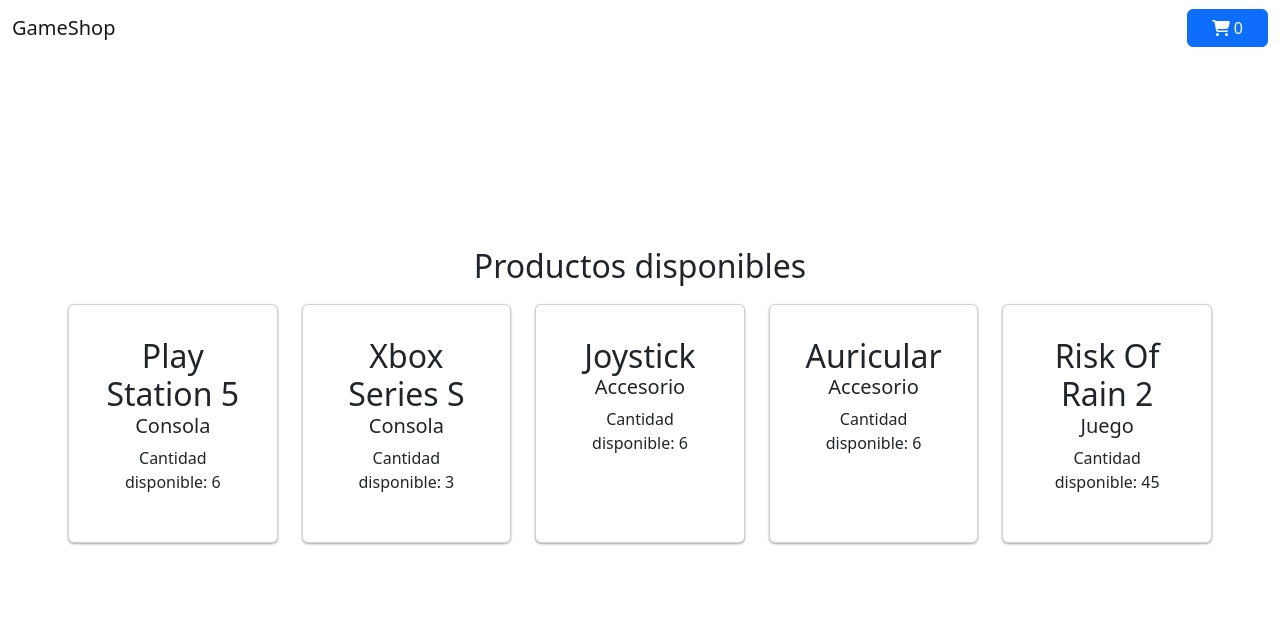
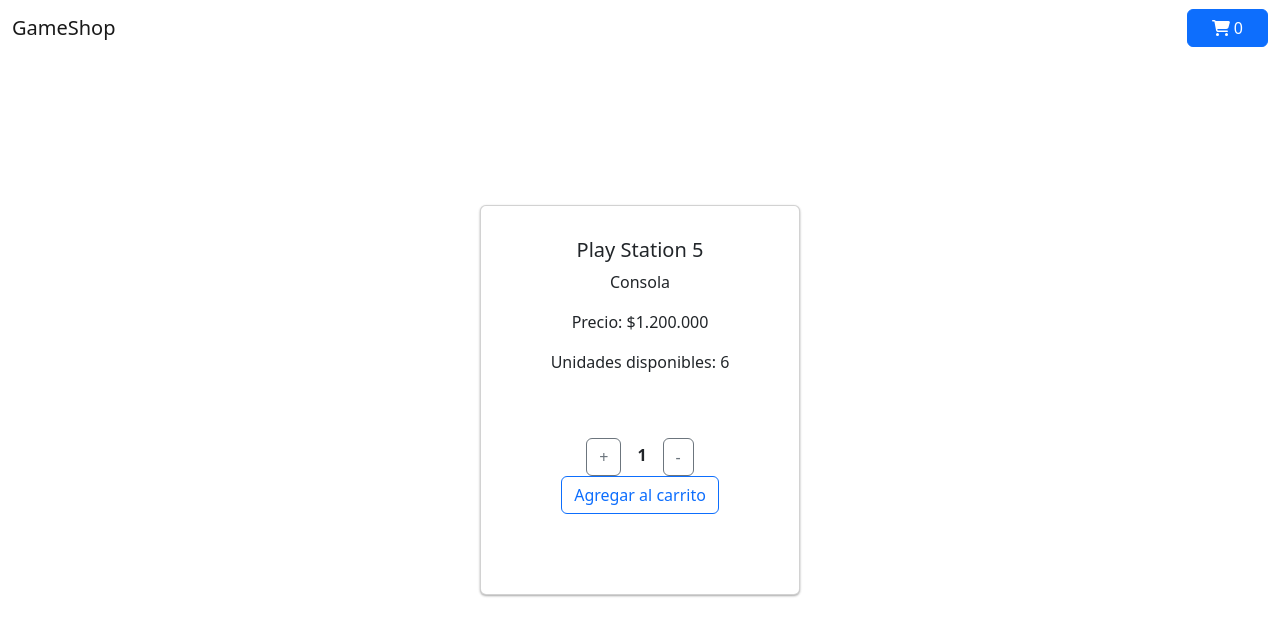
Before and after one commit to DiegoGastonGarcia/1rapreEntregaDiego-Garcia, a React (Vite) app in the folder 1raPreEntrega/: page /item/1 in a window 1280 px wide. Shown: the top 636 px of the page. Built offline with nearby package versions, Linux system fonts and the light colour scheme.

Commit message:
completando la entrega

```diff
--- a/1raPreEntrega/src/App.jsx
+++ b/1raPreEntrega/src/App.jsx
@@ -1,13 +1,19 @@
 import "./App.css";
 import { NavBar } from "./components/NavBar/NavBar";
 import { ItemListContainer } from "./components/ItemListContainer/ItemListContainer";
+import { BrowserRouter, Route, Routes } from "react-router-dom";
+import { ItemDetailContainer } from "./components/ItemDetailContainer/ItemDetailContainer";
 
 export function App() {
   return (
-    <>
+    <BrowserRouter>
       <NavBar />
-      <ItemListContainer mensaje=' Soy una lista de items ' />
-    </>
+      <Routes>
+        <Route path='/' element={<ItemListContainer />} />
+        <Route path='/type/:type' element={<ItemListContainer />} />
+        <Route path='/item/:id' element={<ItemDetailContainer />} />
+      </Routes>
+    </BrowserRouter>
   );
 }
 
--- /dev/null
+++ b/1raPreEntrega/src/components/Count/Count.jsx
@@ -0,0 +1,36 @@
+import { useState } from "react";
+
+export const Count = ({ stock, initial = 1, onAdd }) => {
+  const [count, setCount] = useState(initial);
+
+  const increment = () => {
+    if (count < stock) {
+      return setCount(count + 1);
+    }
+    setCount(count);
+  };
+
+  const decrement = () => {
+    if (count === 0) {
+      return setCount(0);
+    }
+    setCount(count - 1);
+  };
+
+  return (
+    <div className='d-flex flex-column col-15 justify-content-center align-content-center p-5'>
+      <div>
+        <button className='btn btn-outline-secondary mx-3' onClick={increment}>
+          +
+        </button>
+        <strong>{count}</strong>
+        <button className='btn btn-outline-secondary mx-3' onClick={decrement}>
+          -
+        </button>
+      </div>
+      <button className='btn btn-outline-primary ' onClick={() => onAdd(count)}>
+        Agregar al carrito
+      </button>
+    </div>
+  );
+};
--- a/1raPreEntrega/src/components/Item/Item.jsx
+++ b/1raPreEntrega/src/components/Item/Item.jsx
@@ -1,20 +1,18 @@
+import { Link } from "react-router-dom";
 import "./item.css";
 
-export const Item = ({ name, type, stock }) => {
+export const Item = ({ id, name, type, stock }) => {
   return (
     <div class='container-fluid d-flex '>
       <div class='card '>
-        {/* <div class="image">
-        <img src="" />
-      </div> */}
         <div class='card-inner'>
           <div class='header'>
             <h2>{name}</h2>
             <h5> {type} </h5>
           </div>
-          <div class='content'>
-            <p>Cantidad disponible: {stock} </p>
-          </div>
+          <Link to={`/item/${id}`}>
+            <button className='btn btn-outline-primary'>Info</button>
+          </Link>
         </div>
       </div>
     </div>
--- /dev/null
+++ b/1raPreEntrega/src/components/ItemDetail/ItemDetail.jsx
@@ -0,0 +1,21 @@
+import { Count } from "../Count/Count";
+
+export const ItemDetail = ({ type, name, price, stock }) => {
+  const onAdd = (items) => {
+    alert(`Se agregaron ${items} al carrito`);
+  };
+
+  return (
+    <div>
+      <div className='card '>
+        <div className='card-inner '>
+          <h5 className='card-title'>{name}</h5>
+          <p className='card-text'> {type} </p>
+          <p>Precio: {price} </p>
+          <p>Unidades disponibles: {stock} </p>
+          <Count stock={stock} onAdd={onAdd} />
+        </div>
+      </div>
+    </div>
+  );
+};
--- /dev/null
+++ b/1raPreEntrega/src/components/ItemDetailContainer/ItemDetailContainer.jsx
@@ -0,0 +1,16 @@
+import { useEffect, useState } from "react";
+import { ItemDetail } from "../ItemDetail/ItemDetail";
+import { useParams } from "react-router-dom";
+import { getProductId } from "../productsMock";
+
+export const ItemDetailContainer = () => {
+  const { id } = useParams();
+  const [item, setItem] = useState(null);
+
+  useEffect(() => {
+    getProductId(id)
+      .then((resp) => setItem(resp))
+      .catch((error) => console.log(error));
+  }, []);
+  return <>{item && <ItemDetail {...item} />}</>;
+};
--- /dev/null
+++ b/1raPreEntrega/src/components/ItemList/ItemList.jsx
@@ -0,0 +1,11 @@
+import { Item } from "../Item/Item";
+
+export const ItemList = ({ products }) => {
+  return (
+    <div class='container-fluid d-flex flex wrap'>
+      {products.map((product) => (
+        <Item key={product.id} {...product} />
+      ))}
+    </div>
+  );
+};
--- a/1raPreEntrega/src/components/ItemListContainer/ItemListContainer.jsx
+++ b/1raPreEntrega/src/components/ItemListContainer/ItemListContainer.jsx
@@ -1,11 +1,35 @@
-import React from "react";
-import { Map } from "../Map/Map";
+import { useState, useEffect } from "react";
+import { getProducts } from "../productsMock";
+import { ItemList } from "../ItemList/ItemList";
+import { useParams } from "react-router-dom";
 
-export const ItemListContainer = (props) => {
+export const ItemListContainer = () => {
+  const { type } = useParams();
+
+  const [products, setProducts] = useState([]);
+  const [isLoading, setIsLoading] = useState(true);
+  useEffect(() => {
+    setIsLoading(true);
+    getProducts()
+      .then((response) => {
+        if (type) {
+          const pFilter = response.filter((product) => product.type === type);
+          setProducts(pFilter);
+        } else {
+          setProducts(response);
+        }
+        setIsLoading(false);
+      })
+      .catch((error) => console.log(error));
+  }, []);
+
   return (
-    <div class='container-fluid'>
-      <h2>Productos disponibles</h2>
-      <Map />
-    </div>
+    <>
+      {isLoading ? (
+        <h2> Buscando productos en la tienda... </h2>
+      ) : (
+        <ItemList products={products} />
+      )}
+    </>
   );
 };
--- a/1raPreEntrega/src/components/Map/Map.jsx
+++ /dev/null
@@ -1,24 +0,0 @@
-import { useState, useEffect } from "react";
-import { getProducts } from "../productsMock";
-import { Item } from "../Item/Item";
-
-export const Map = () => {
-  const [products, setProducts] = useState([]);
-  useEffect(() => {
-    getProducts()
-      .then((response) => setProducts(response))
-      .catch((error) => console.log(error));
-  }, []);
-  return (
-    <div class='container-fluid d-flex'>
-      {products.map((product) => (
-        <Item
-          key={product.id}
-          name={product.name}
-          type={product.type}
-          stock={product.stock}
-        />
-      ))}
-    </div>
-  );
-};
--- a/1raPreEntrega/src/components/productsMock.js
+++ b/1raPreEntrega/src/components/productsMock.js
@@ -1,9 +1,39 @@
 const products = [
-  { id: "1", name: "Play Station 5", type: "Consola", stock: "6" },
-  { id: "2", name: "Xbox Series S", type: "Consola", stock: "3" },
-  { id: "3", name: "Joystick", type: "Accesorio", stock: "6" },
-  { id: "4", name: "Auricular", type: "Accesorio", stock: "6" },
-  { id: "5", name: "Risk Of Rain 2", type: "Juego", stock: "45" },
+  {
+    id: "1",
+    name: "Play Station 5",
+    type: "Consola",
+    stock: "6",
+    price: "$1.200.000",
+  },
+  {
+    id: "2",
+    name: "Xbox Series S",
+    type: "Consola",
+    stock: "3",
+    price: "$800.000",
+  },
+  {
+    id: "3",
+    name: "Joystick",
+    type: "Accesorio",
+    stock: "6",
+    price: "$45.000",
+  },
+  {
+    id: "4",
+    name: "Auricular",
+    type: "Accesorio",
+    stock: "6",
+    price: "$85.000",
+  },
+  {
+    id: "5",
+    name: "Risk Of Rain 2",
+    type: "Juego",
+    stock: "45",
+    price: "$35.000",
+  },
 ];
 
 export const getProducts = () => {
@@ -17,3 +47,20 @@
     }
   });
 };
+
+export const getProductId = (id) => {
+  return new Promise((resolve, reject) => {
+    if (products.length > 0) {
+      const product = products.find((product) => product.id === id);
+
+      setTimeout(() => {
+        if (!product) {
+          reject(`No se encuentra el producto con el id ${id}`);
+        }
+        resolve(product);
+      }, 2000);
+    } else {
+      reject("No hay productos");
+    }
+  });
+};
```
